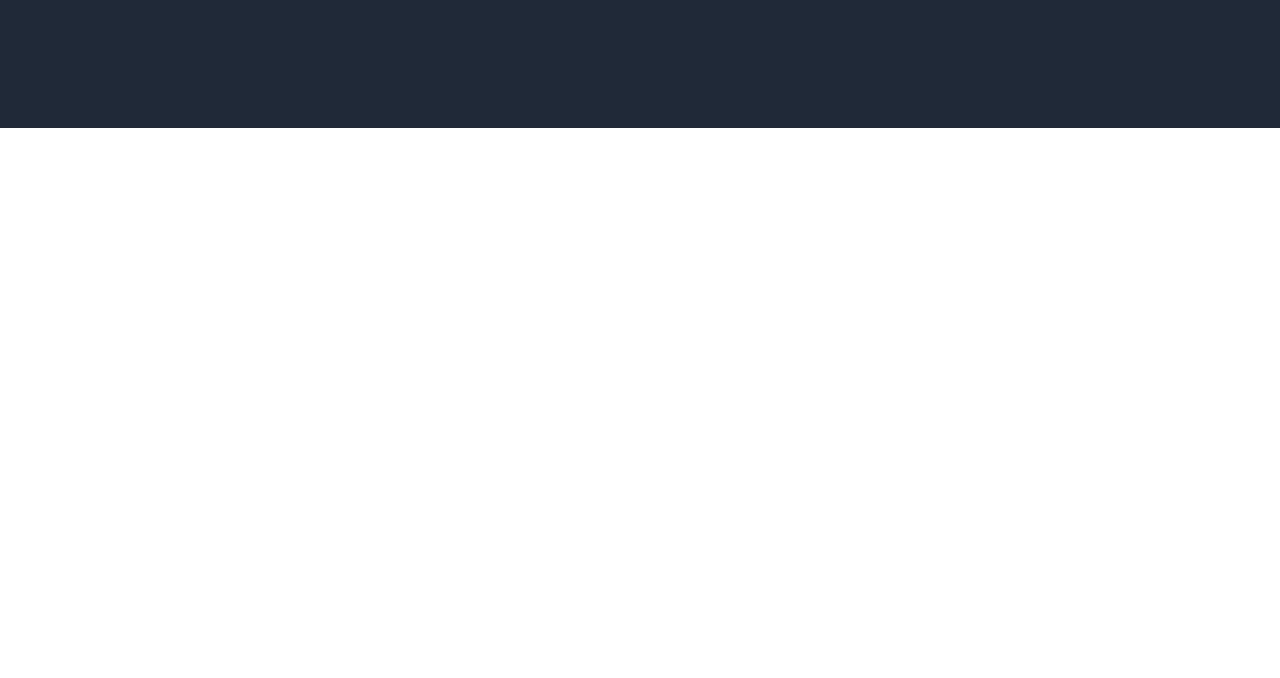
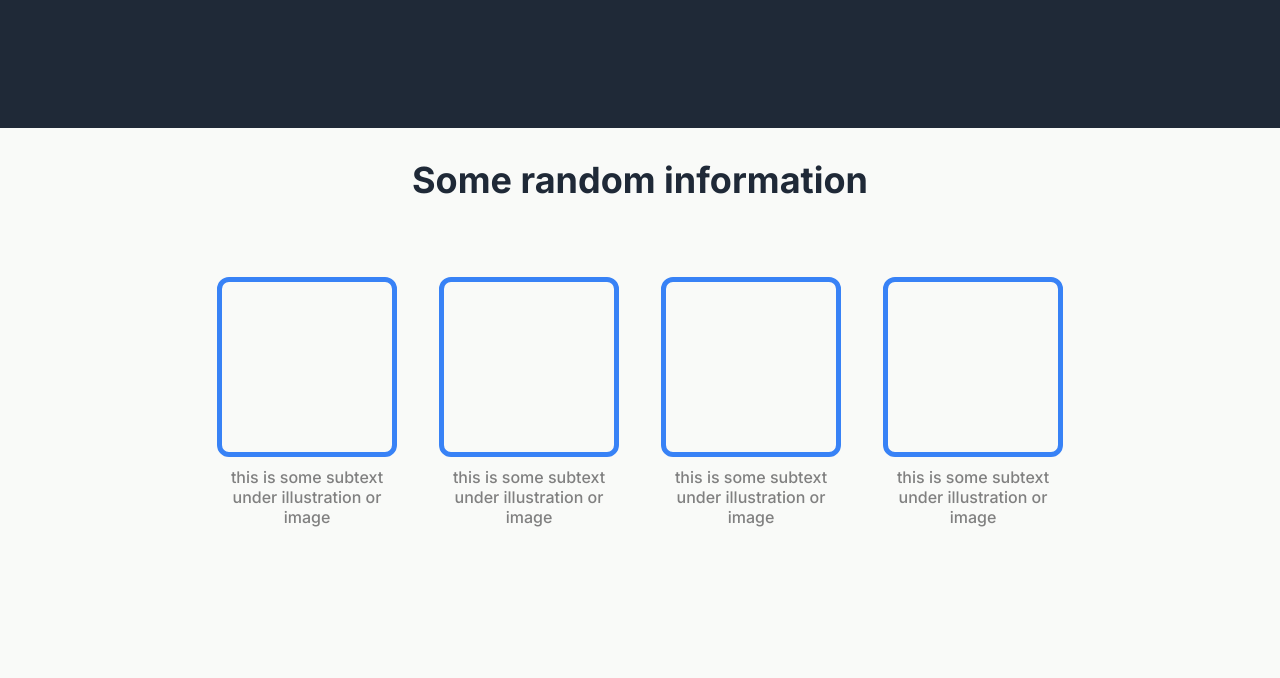
Before and after one commit to bharadwaja2711/Landing-Page, a plain HTML site: page index.html in a window 1280 px wide. Shown: the part 537-1215 px from the top of the page. Before the commit the page ends 800 px from the top, so only its background shows below. Drawn offline with Linux system fonts and the light colour scheme.

Commit message:
Information section
Added and Styled information section

```diff
--- a/index.html
+++ b/index.html
@@ -30,5 +30,39 @@
         </div>
         <img src="" alt="this is a place for an image">
     </div>
+    <div class="information">
+        <div class="info-head">
+            Some random information
+        </div>
+        <div class="info-boxes">
+            <div class="box-wrapper">
+                <div class="box">
+
+                </div>
+                <div class="box-text">this is some subtext under illustration or image</div>
+            </div>
+
+            <div class="box-wrapper">
+                <div class="box">
+
+                </div>
+                <div class="box-text">this is some subtext under illustration or image</div>
+            </div>
+
+            <div class="box-wrapper">
+                <div class="box">
+
+                </div>
+                <div class="box-text">this is some subtext under illustration or image</div>
+            </div>
+
+            <div class="box-wrapper">
+                <div class="box">
+
+                </div>
+                <div class="box-text">this is some subtext under illustration or image</div>
+            </div>
+        </div>
+    </div>
 </body>
 </html>
--- a/style.css
+++ b/style.css
@@ -3,6 +3,10 @@
     padding: 0;
     font-family: 'Inter', sans-serif;
     box-sizing: border-box;
+}
+
+body {
+    background-color: #1f2937;
 }
 
 /* header style */
@@ -44,6 +48,7 @@ a {
     font-weight: 700;
 }
 
+/* hero section */
 
 .main-content {
     display: flex;
@@ -89,3 +94,54 @@ button {
 button:hover {
     background-color: #2563eb;
 }
+
+/* information */
+
+.information {
+    height: 550px;
+    background-color: #F9FAF8;
+    justify-content: center;
+    padding-top: 30px;
+}
+
+.info-head {
+    font-size: 36px;
+    color: #1f2937;
+    font-weight: 900;
+    text-align: center;
+}
+
+.info-boxes {
+    height: 300px;
+    margin-top: 50px;
+    display: flex;
+    align-items: center;
+    justify-content: center;
+    gap: 42px;
+}
+
+.box-wrapper {
+    display: flex;
+    flex-direction: column;
+    align-items: center;
+    max-width: 180px;     /* Controls max width of each box + text block */
+    text-align: center;
+}
+
+.box {
+    height: 180px;
+    width: 180px;
+    border-radius: 12px;
+    border: 5px solid #3882f6;
+    display: flex;
+    align-items: center;
+    justify-content: center;
+}
+
+.box-text {
+    margin-top: 10px;
+    font-size: 16px;
+    text-align: center;
+    color: grey;
+    font-weight: 500;
+}
```
